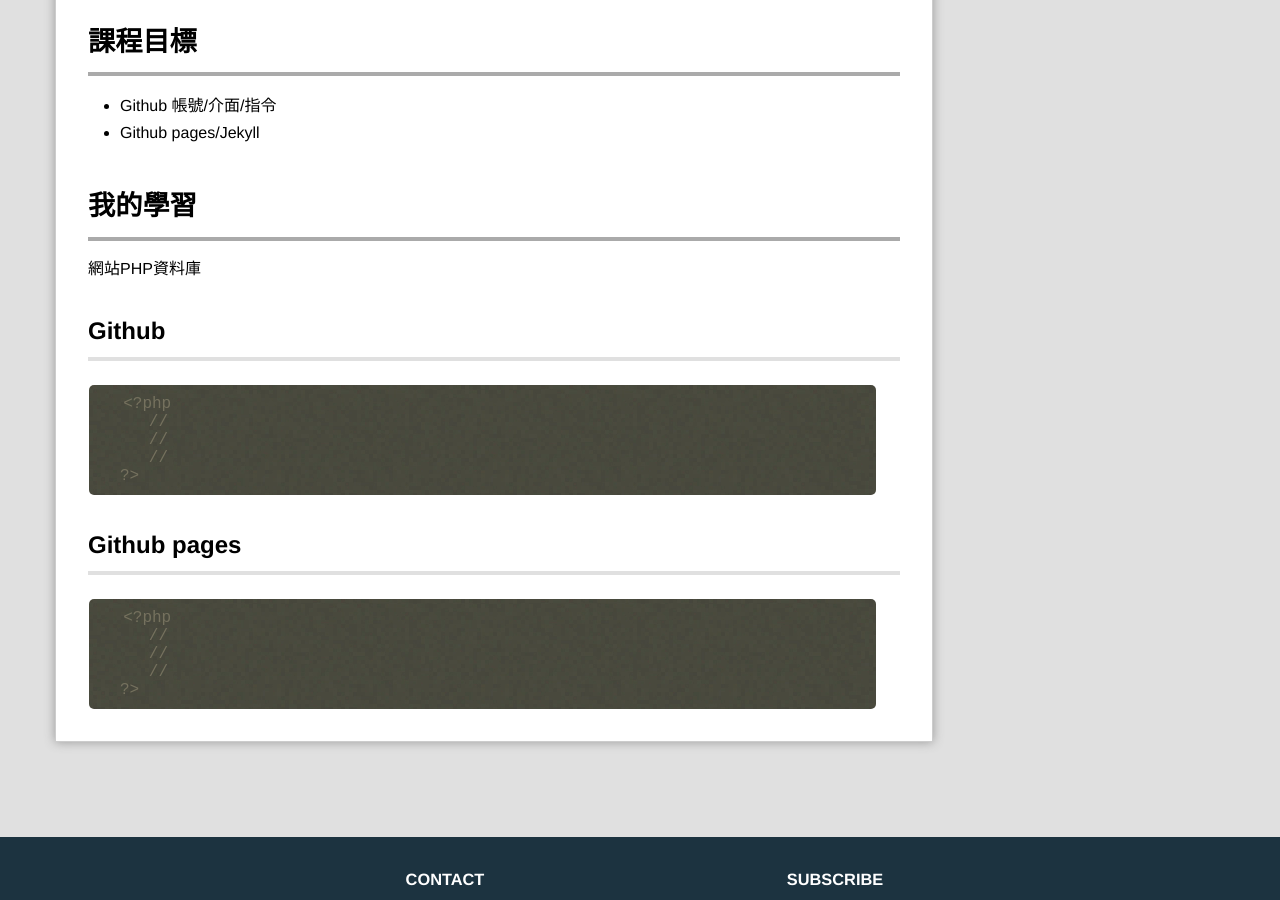
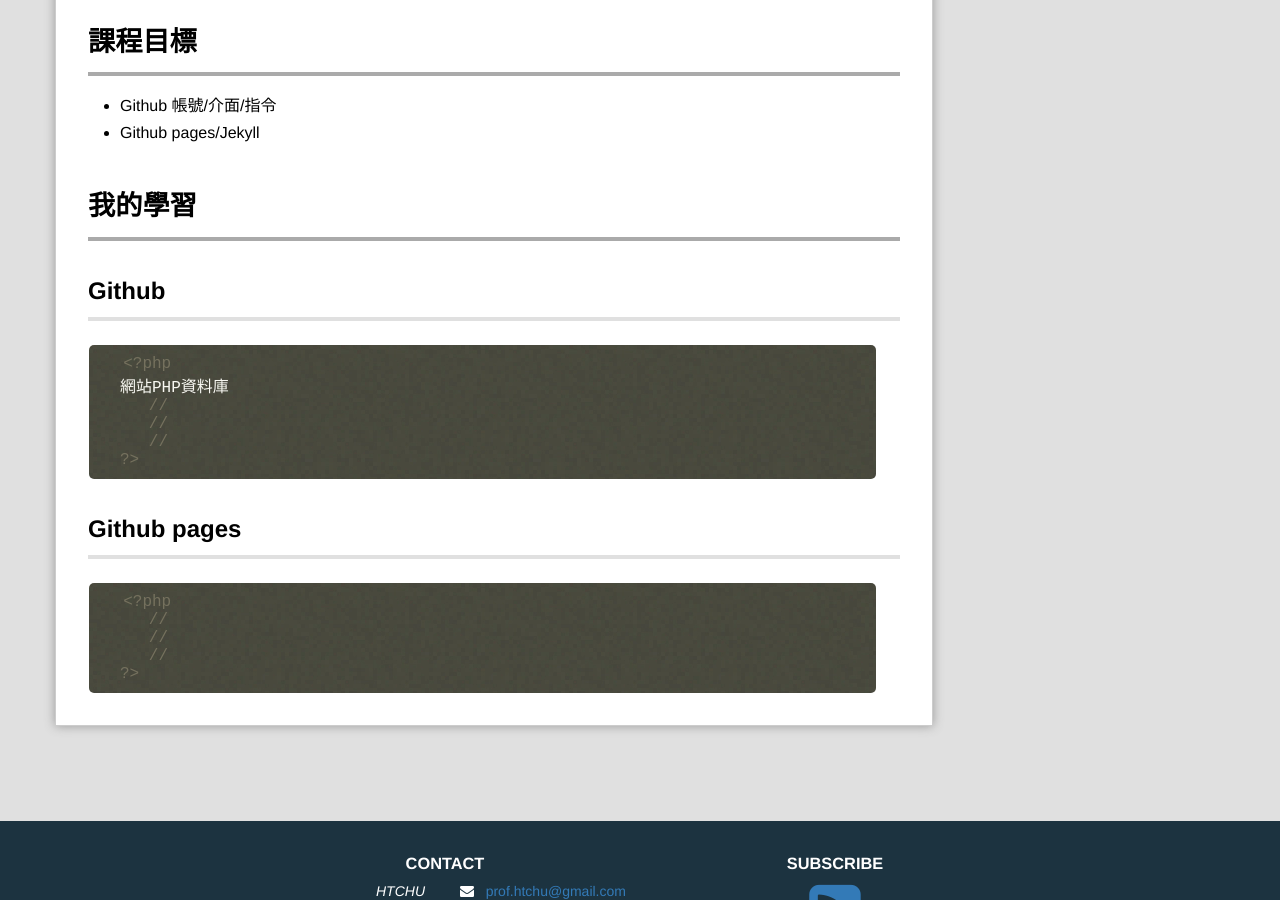
Before and after one commit to wily125/webcourse, a Jekyll site: the page built from _posts/2017-11-01-Class7.md, in a window 1280 px wide and 900 px high, scrolled down 503 px. Built offline with Jekyll 4.4.1, drawn with Linux system fonts in a browser that asks for light colours; Markdown is read by kramdown in place of the engine named in the settings; comment, search, counter and statistics services are not loaded.

Commit message:
Update 2017-11-01-Class7.md

````diff
--- a/_posts/2017-11-01-Class7.md
+++ b/_posts/2017-11-01-Class7.md
@@ -14,13 +14,14 @@ github帳號及使用github做blog。。
 - Github pages/Jekyll
 
 # 我的學習
-網站PHP資料庫
+
 ##Github
 
 
 
 ```php
 <?php
+網站PHP資料庫
    //
    //
    //
````
